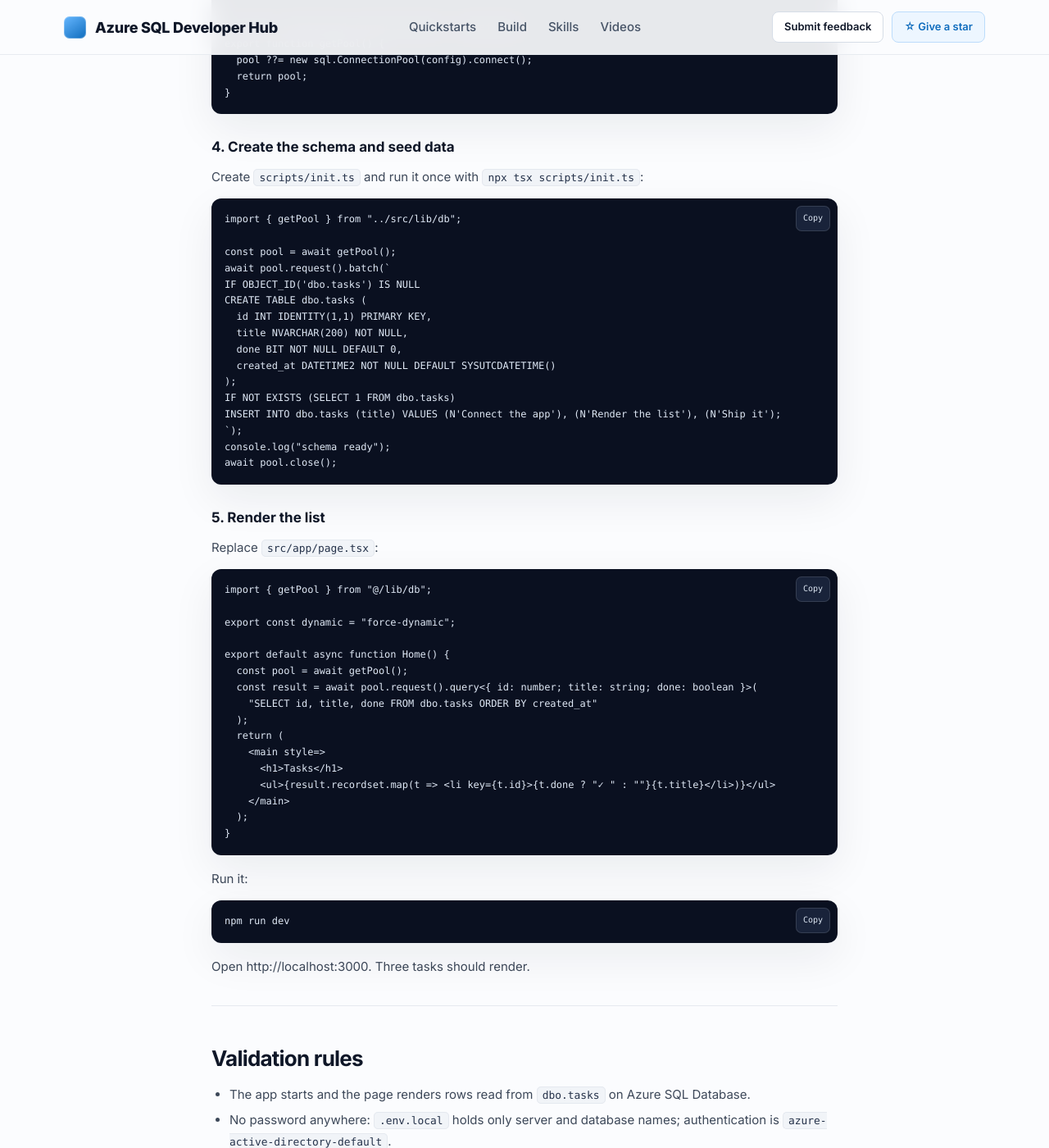
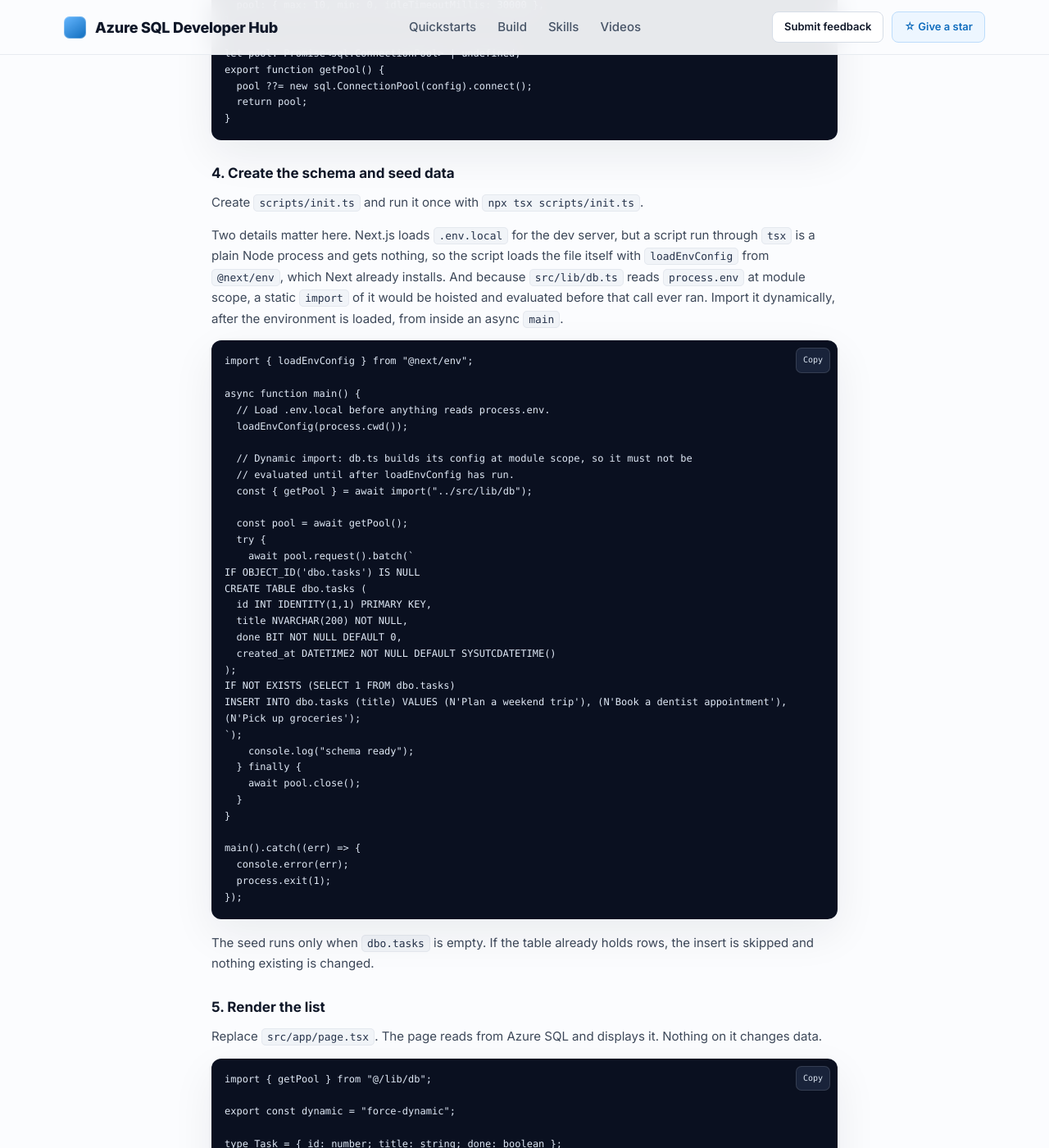
Before and after one commit to microsoft/azure-sql-dev-hub, a Jekyll site: the page built from build/javascript-app.md, in a window 1280 px wide and 1400 px high, scrolled down 1844 px. Shown: the whole window at 82% size. Built offline with Jekyll 4.4.1, drawn with Linux system fonts in a browser that asks for light colours; some of the changed text lies outside the part shown.

Commit message:
javascript-app: read-only task list, seed and env fixes
Rewrites the generated app as a plain read-only task list and pins down
the UI the prompt was leaving to the agent's imagination.

UI, now specified rather than implied:
- Heading is "My tasks". No other headline or subtitle.
- One white card per task on a light background, with a single status
  label: "To do" when done is false, "Completed" when done is true.
- Azure blue accent on the heading rule, WCAG AA contrast on every text
  and label pair, fluid padding and type, no horizontal scroll at 360px.
- A "Built with Azure SQL" footer.
- No checkbox, button, or form anywhere. Nothing on the page writes.

The Do not list now names the embellishments seen in the demo run:
celebratory headline, marketing subtitle, summary counters, progress
bar, and hardcoding the list instead of reading it from Azure SQL.

Seed titles are now Plan a weekend trip, Book a dentist appointment,
and Pick up groceries. The IF NOT EXISTS guard is unchanged, so they
apply only to an empty table and existing rows are never touched.

scripts/init.ts picks up both fixes from the demo:
- loadEnvConfig from @next/env, because tsx runs a plain Node process
  and does not get .env.local the way the dev server does. @next/env
  ships with Next, so this adds no dependency.
- An async main with a non-zero exit on failure, and a dynamic import of
  src/lib/db so that module is not evaluated until after the
  environment is loaded. A static import would be hoisted above
  loadEnvConfig and read an empty process.env.

Connection, Entra authentication, and the single module-scope pool are
unchanged. validated stays false until this is run from a fresh project.

Co-Authored-By: Claude Opus 5 (1M context) <noreply@anthropic.com>

````diff
--- a/build/javascript-app.md
+++ b/build/javascript-app.md
@@ -11,11 +11,12 @@ validated: false
 
 **Role:** You are an expert full-stack engineer scaffolding a small web application in the current project, using Azure SQL Database in the cloud as the only data store.
 
-**Purpose:** Stand up a Next.js task-tracking app that connects to an existing Azure SQL Database with Microsoft Entra, creates the schema, seeds a few rows, and renders them on one page. No passwords in code or config.
+**Purpose:** Stand up a Next.js task list that connects to an existing Azure SQL Database with Microsoft Entra, creates the schema, seeds a few rows when the table is empty, and renders them as a read-only page. One heading, one card per task, one status label. No passwords in code or config.
 
 **Scope:**
 - Assumes Node.js 20+ and an Azure SQL Database that already exists (free tier is fine). The person running this has signed in with `az login` and their identity can connect to the database.
 - Uses the `mssql` package, which wraps `tedious`. That is the only place the name `tedious` should appear.
+- The page is read-only. It displays what the database holds and offers no way to change it.
 - If the project already has code, add to it. Do not replace an existing framework.
 
 Read the entire instruction set before executing.
@@ -76,13 +77,24 @@ export function getPool() {
 
 ### 4. Create the schema and seed data
 
-Create `scripts/init.ts` and run it once with `npx tsx scripts/init.ts`:
+Create `scripts/init.ts` and run it once with `npx tsx scripts/init.ts`.
+
+Two details matter here. Next.js loads `.env.local` for the dev server, but a script run through `tsx` is a plain Node process and gets nothing, so the script loads the file itself with `loadEnvConfig` from `@next/env`, which Next already installs. And because `src/lib/db.ts` reads `process.env` at module scope, a static `import` of it would be hoisted and evaluated before that call ever ran. Import it dynamically, after the environment is loaded, from inside an async `main`.
 
 ```ts
-import { getPool } from "../src/lib/db";
+import { loadEnvConfig } from "@next/env";
 
-const pool = await getPool();
-await pool.request().batch(`
+async function main() {
+  // Load .env.local before anything reads process.env.
+  loadEnvConfig(process.cwd());
+
+  // Dynamic import: db.ts builds its config at module scope, so it must not be
+  // evaluated until after loadEnvConfig has run.
+  const { getPool } = await import("../src/lib/db");
+
+  const pool = await getPool();
+  try {
+    await pool.request().batch(`
 IF OBJECT_ID('dbo.tasks') IS NULL
 CREATE TABLE dbo.tasks (
   id INT IDENTITY(1,1) PRIMARY KEY,
@@ -91,30 +103,100 @@ CREATE TABLE dbo.tasks (
   created_at DATETIME2 NOT NULL DEFAULT SYSUTCDATETIME()
 );
 IF NOT EXISTS (SELECT 1 FROM dbo.tasks)
-INSERT INTO dbo.tasks (title) VALUES (N'Connect the app'), (N'Render the list'), (N'Ship it');
+INSERT INTO dbo.tasks (title) VALUES (N'Plan a weekend trip'), (N'Book a dentist appointment'), (N'Pick up groceries');
 `);
-console.log("schema ready");
-await pool.close();
+    console.log("schema ready");
+  } finally {
+    await pool.close();
+  }
+}
+
+main().catch((err) => {
+  console.error(err);
+  process.exit(1);
+});
 ```
+
+The seed runs only when `dbo.tasks` is empty. If the table already holds rows, the insert is skipped and nothing existing is changed.
 
 ### 5. Render the list
 
-Replace `src/app/page.tsx`:
+Replace `src/app/page.tsx`. The page reads from Azure SQL and displays it. Nothing on it changes data.
 
 ```tsx
 import { getPool } from "@/lib/db";
 
 export const dynamic = "force-dynamic";
 
+type Task = { id: number; title: string; done: boolean };
+
 export default async function Home() {
   const pool = await getPool();
-  const result = await pool.request().query<{ id: number; title: string; done: boolean }>(
+  const result = await pool.request().query<Task>(
     "SELECT id, title, done FROM dbo.tasks ORDER BY created_at"
   );
+
   return (
-    <main style={{ padding: 32, fontFamily: "system-ui" }}>
-      <h1>Tasks</h1>
-      <ul>{result.recordset.map(t => <li key={t.id}>{t.done ? "✓ " : ""}{t.title}</li>)}</ul>
+    <main
+      style={{
+        minHeight: "100vh",
+        background: "#f4f7fb",
+        color: "#16212e",
+        fontFamily: "system-ui, -apple-system, Segoe UI, sans-serif",
+        padding: "clamp(24px, 5vw, 56px) 16px",
+      }}
+    >
+      <div style={{ maxWidth: 640, margin: "0 auto" }}>
+        <h1
+          style={{
+            fontSize: "clamp(24px, 4vw, 32px)",
+            fontWeight: 600,
+            margin: "0 0 24px",
+            paddingLeft: 12,
+            borderLeft: "4px solid #0067b8",
+          }}
+        >
+          My tasks
+        </h1>
+
+        <ul style={{ listStyle: "none", margin: 0, padding: 0, display: "grid", gap: 12 }}>
+          {result.recordset.map((t) => (
+            <li
+              key={t.id}
+              style={{
+                background: "#fff",
+                border: "1px solid #dde3ec",
+                borderRadius: 10,
+                padding: "16px 18px",
+                display: "flex",
+                alignItems: "center",
+                justifyContent: "space-between",
+                gap: 16,
+                flexWrap: "wrap",
+              }}
+            >
+              <span style={{ fontSize: 16 }}>{t.title}</span>
+              <span
+                style={{
+                  fontSize: 12,
+                  fontWeight: 600,
+                  padding: "4px 10px",
+                  borderRadius: 999,
+                  whiteSpace: "nowrap",
+                  background: t.done ? "#e7f4ec" : "#eef2f7",
+                  color: t.done ? "#0b5c2e" : "#3f4b5c",
+                }}
+              >
+                {t.done ? "Completed" : "To do"}
+              </span>
+            </li>
+          ))}
+        </ul>
+
+        <footer style={{ marginTop: 32, fontSize: 13, color: "#5b6676" }}>
+          Built with Azure SQL
+        </footer>
+      </div>
     </main>
   );
 }
@@ -126,13 +208,22 @@ Run it:
 npm run dev
 ```
 
-Open http://localhost:3000. Three tasks should render.
+Open http://localhost:3000. Three tasks should render, each with a status label.
 
 ---
 
 ## Validation rules
 
 - The app starts and the page renders rows read from `dbo.tasks` on Azure SQL Database.
+- The heading is `My tasks`. There is no other headline, subtitle, or marketing copy.
+- Each task is one white card on a light background, showing the title and exactly one status label: `To do` when `done` is false, `Completed` when `done` is true.
+- The page is read-only. It contains no checkbox, button, form, or any other control that could change a row.
+- There are no counters, totals, percentages, or progress bars.
+- The footer reads `Built with Azure SQL`.
+- Text meets WCAG AA contrast against its own background, including both status labels.
+- The layout holds at 360px wide with no horizontal scrolling, and stays readable on a wide screen.
+- `scripts/init.ts` loads `.env.local` explicitly and does its work inside an async `main`, exiting non-zero on failure.
+- Seeding happens only when `dbo.tasks` is empty. Running the script against a table that already has rows leaves every row unchanged.
 - No password anywhere: `.env.local` holds only server and database names; authentication is `azure-active-directory-default`.
 - `encrypt` is `true` and `trustServerCertificate` is `false`. Never set `trustServerCertificate: true` against a cloud database.
 - Exactly one connection pool, created at module scope.
@@ -142,3 +233,7 @@ Open http://localhost:3000. Three tasks should render.
 - Do not create the database. It exists; ask for its name.
 - Do not fall back to SQL authentication or `ActiveDirectoryPassword`.
 - Do not open a new pool per request or per component.
+- Do not add checkboxes, buttons, forms, or any control that edits, completes, adds, or deletes a task.
+- Do not add a celebratory headline, a marketing subtitle, summary counters, or a progress bar. This is an everyday task list, not a dashboard.
+- Do not update or delete rows that already exist. The seed applies only to an empty table.
+- Do not hardcode the task list in the component. Titles and statuses come from Azure SQL on every request.
````
